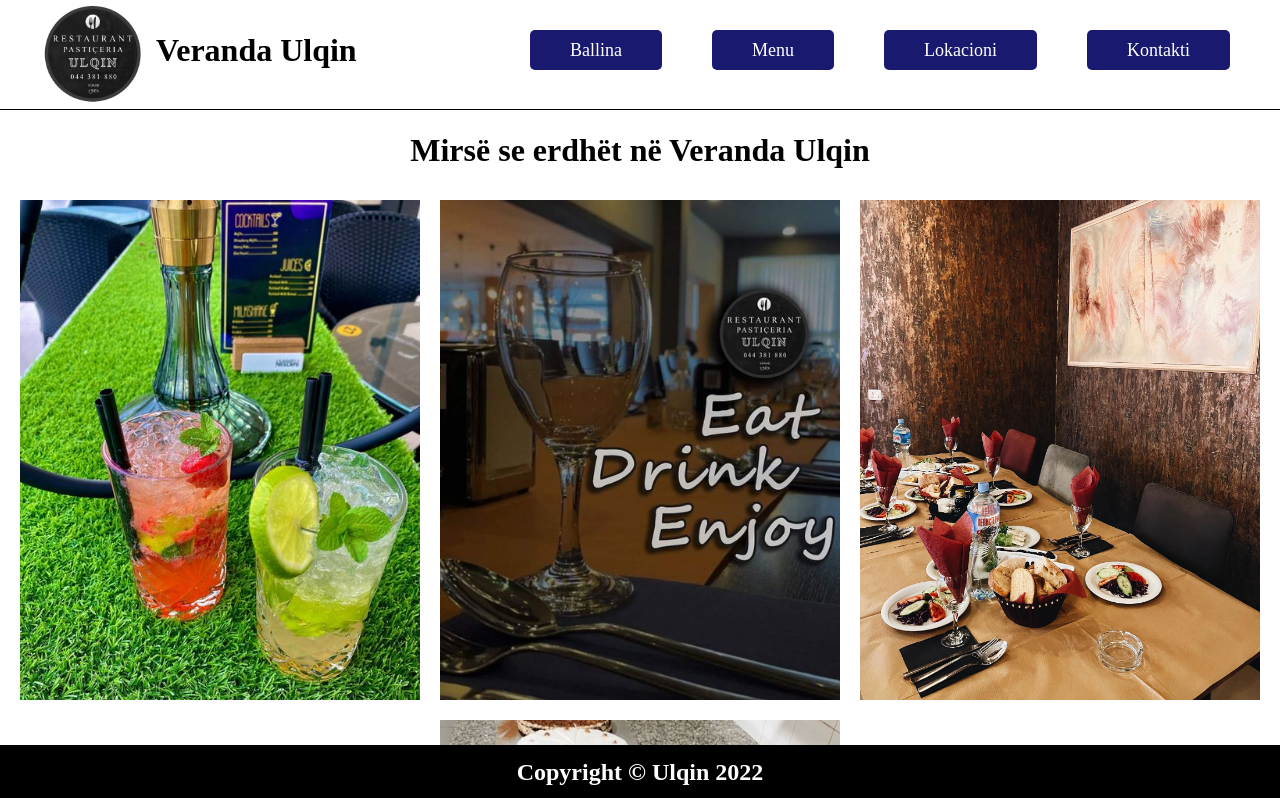
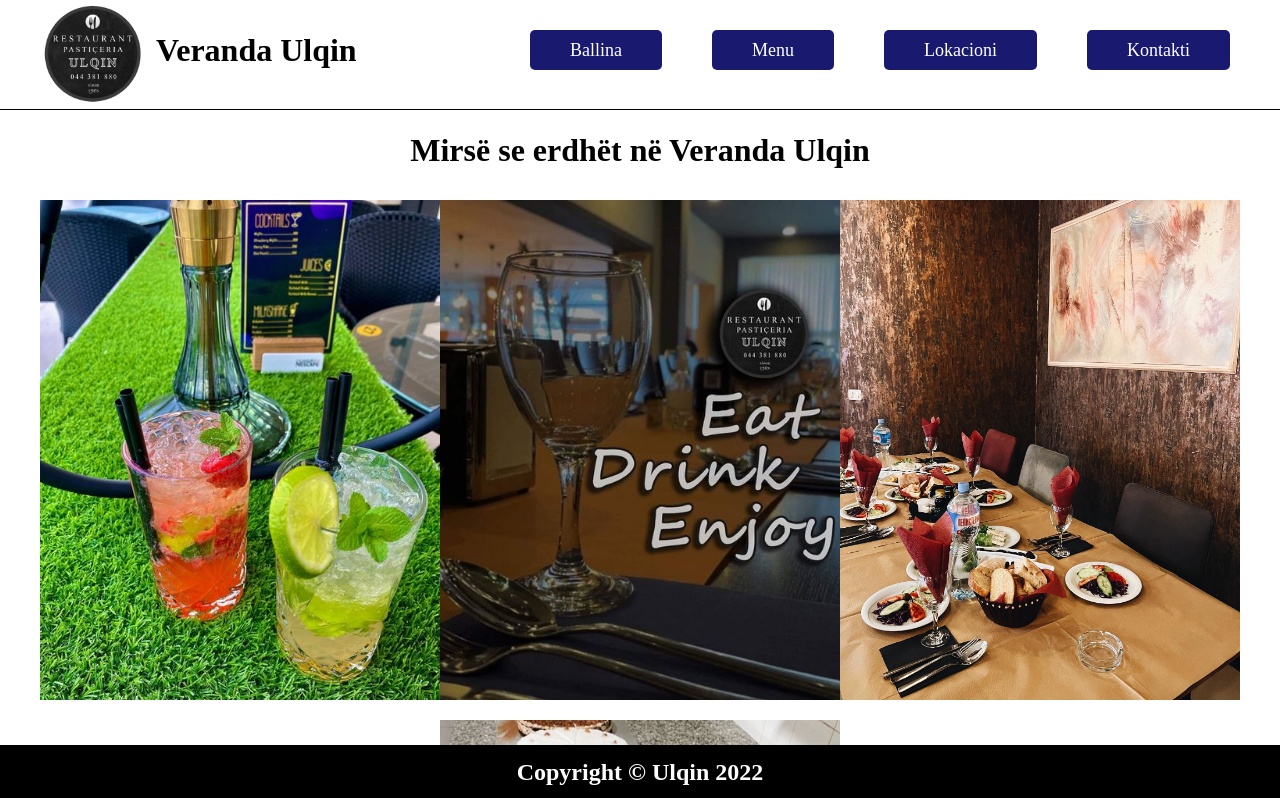
Before and after one commit to ArdonitSaliji/restaurant-react, a React (Create React App) app: page / in a window 1280 px wide. Shown: the top 798 px of the page. Built offline with nearby package versions, Linux system fonts and the light colour scheme.

Commit message:
responsive 2.0

```diff
--- a/src/ulqin.css
+++ b/src/ulqin.css
@@ -2,6 +2,7 @@
   margin: 0;
   padding: 0;
   box-sizing: border-box;
+  /* background: rgb(0 100 0 / 0.1) !important ; */
 }
 
 body {
@@ -234,7 +235,7 @@ select option {
   justify-content: center;
 }
 .images img {
-  margin: 10px;
+  margin: 10px 0;
   height: 500px;
   width: auto;
 }
@@ -265,7 +266,6 @@ select option {
   .images {
     margin: 0;
     justify-content: center;
-    width: auto;
     padding-bottom: 80px;
   }
   .images img {
```
